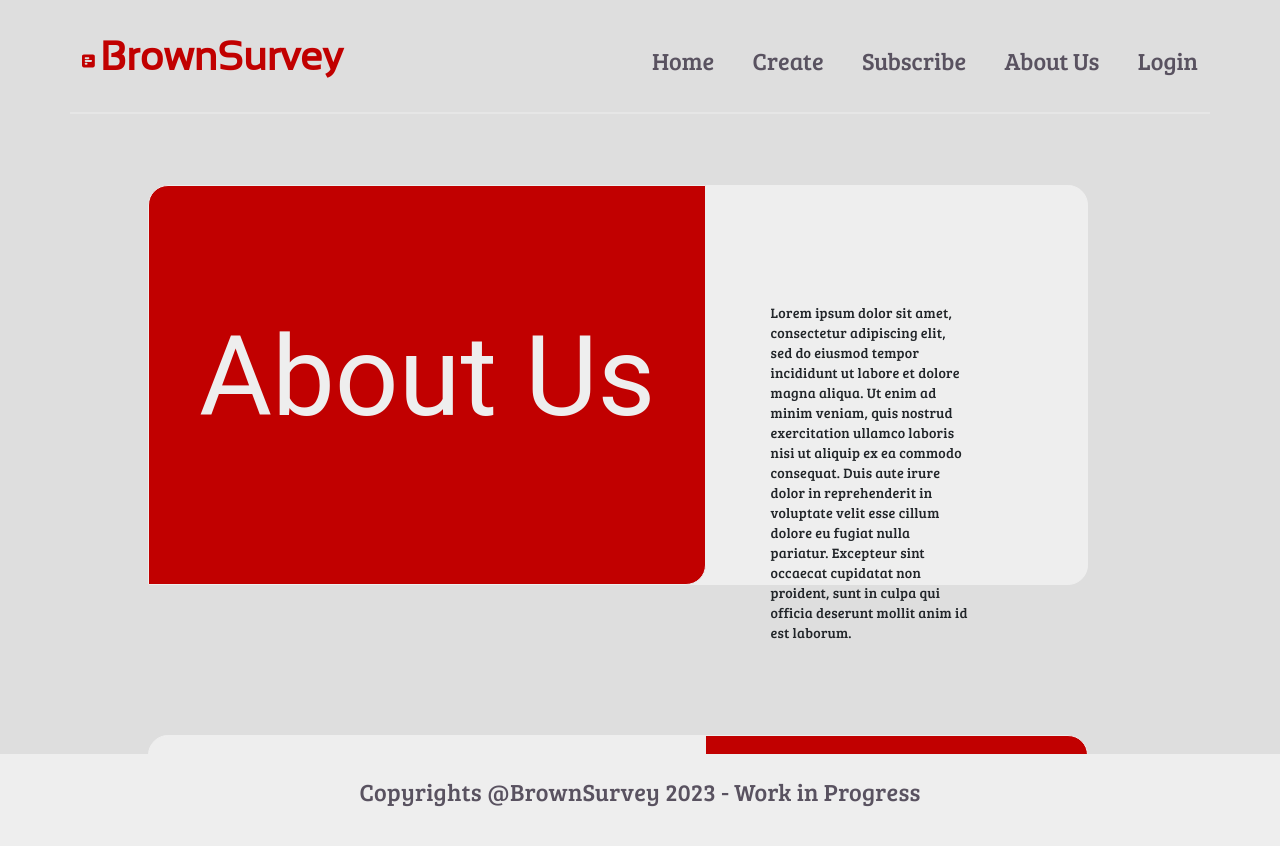
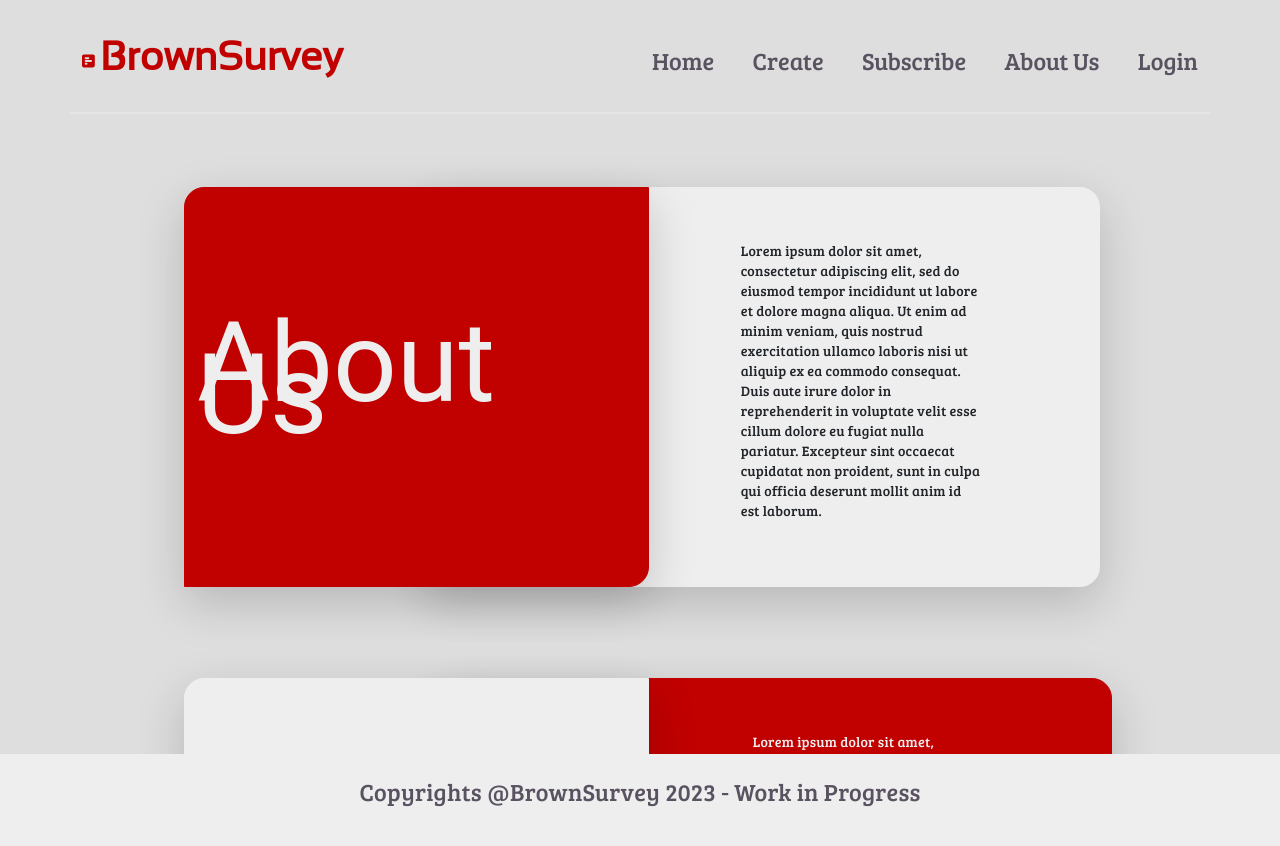
Before and after one commit to Playground0/BrownSurveyFE, an Angular app: page /about-us in a window 1280 px wide. Shown: the top 846 px of the page. Built offline with nearby package versions, Linux system fonts and the light colour scheme; no server answers.

Commit message:
add about us page

```diff
--- a/src/app/public/components/about-us/about-us.component.css
+++ b/src/app/public/components/about-us/about-us.component.css
@@ -1,32 +1,23 @@
 @import url(../../../shared/styles/globalstyles.css);
 
-.about-us-main-box{
-    display: flex;
-    width: 100%;
-    /* height: auto; */
-    position: relative;
-}
 .about-us-left-box{
-    width: 50%;
     border-radius: 20px 0px 20px 0px;
     background-color: #c10000;
-    position: absolute;
-    left: 7%;
+    left: 10%;
     z-index: 10;
     display: flex;
     justify-content: center;
     align-items: center;
     height: 50vh;
+    border: 1px solid #c10000;
 }
 .about-us-right-box{
-    width: 39%;
     border-radius: 0px 20px 20px 0px;
     background-color: #eeeeee;
-    padding: 18%;
-    position: absolute;
-    right: 98px;
+    right: 110px;
     display: flex;
     justify-content: center;
+    align-items: center;
     padding: 7.3rem;
     height: 50vh;
 }
@@ -35,19 +26,10 @@
     color: #eeeeee;
 }
 
-.our-story-main-box{
-    display: flex;
-    width: 100%;
-    /* height: auto; */
-    position: relative;
-}
 .our-story-left-box{
-    width: 50%;
     border-radius: 20px 0px 20px 0px;
     background-color: #eeeeee;
-    position: absolute;
-    left: 7%;
-    top: 550px;
+    left: 10%;
     z-index: 10;
     display: flex;
     justify-content: center;
@@ -55,19 +37,91 @@
     height: 30vh;
 }
 .our-story-right-box{
-    width: 39%;
     border-radius: 0px 20px 20px 0px;
     background-color: #c10000;
-    padding: 18%;
-    position: absolute;
     right: 98px;
-    top: 550px;
     display: flex;
     justify-content: center;
+    align-items: center;
     padding: 7.3rem;
     height: 30vh;
+    color: #EEEEEE;
+    border: 1px solid #c10000;
 }
 .our-story-main-box h1{
     font-size: 48px;
     color: #c10000;
 }
+.text{
+    margin-left: 45%;
+    /* margin-top: -20px; */
+}
+.primary-color {
+    background-color: #c10000;
+    display: flex;
+    justify-content: center;
+    align-items: center;
+    border: 1px solid #c10000;
+    left: 10%;
+    width: 84%;
+  }
+  .contributor-text {
+    transform: rotate(-90deg);
+    -webkit-transform: rotate(-90deg); /* Safari */
+    -moz-transform: rotate(-90deg); /* Firefox */
+    -ms-transform: rotate(-90deg); /* IE */
+    -o-transform: rotate(-90deg); /* Opera */
+    filter: progid:DXImageTransform.Microsoft.BasicImage(rotation=3); /* Internet Explorer */
+    color: #eeeeee;
+    width: 0;
+    height: 0;
+    margin-top: 10%;
+  }
+  .profile {
+    width: 20%;
+    margin-left: 5%;
+  }
+  .profile .mat-icon {
+    font-size: 200px;
+    width: 100%;
+    height: 100%;
+    color: #d9d9d9;
+  }
+  .contributor-info {
+    width: 50%;
+  }
+  .contributor-name {
+    font-size: 32px;
+    color: #eeeeee;
+  }
+  .contributo-desc {
+    font-size: 24px;
+    margin-top: 2%;
+    color: #eeeeee;
+    line-height: 22px;
+  }
+  .next-contributor button {
+    color: #dedede;
+    border: none;
+    box-shadow: none;
+  }
+  .navigate-contributor{
+    transform: scale(1.5);
+  }
+  .donate {
+    margin-top: 1%;
+    display: flex;
+    justify-content: center;
+    color: #c10000;
+    font-size: 18px;
+    margin-left: 10rem;
+  }
+  .donate .btn {
+    color: #c10000;
+  }
+  .donate .btn:hover {
+    color: #c10000a9;
+  }
+  .donate svg {
+    fill: #c10000;
+  }
--- a/src/app/public/components/about-us/about-us.component.html
+++ b/src/app/public/components/about-us/about-us.component.html
@@ -1,10 +1,10 @@
 <div class="container">
     <div class="about-us-main-box row">
-        <div class="about-us-left-box rounded-box ">
+        <div class="about-us-left-box col rounded-box shadow-lg">
             <h1>About Us</h1>
         </div>
-        <div class="about-us-right-box rounded-box">
-            <p>Lorem ipsum dolor sit amet, consectetur adipiscing elit, sed do eiusmod tempor incididunt ut labore
+        <div class="about-us-right-box col rounded-box shadow-lg">
+            <p class="text">Lorem ipsum dolor sit amet, consectetur adipiscing elit, sed do eiusmod tempor incididunt ut labore
                 et dolore magna aliqua. Ut enim ad minim veniam, quis nostrud exercitation ullamco laboris nisi ut
                 aliquip ex ea commodo consequat. Duis aute irure dolor in reprehenderit in voluptate velit esse
                 cillum dolore eu fugiat nulla pariatur. Excepteur sint occaecat cupidatat non proident, sunt in
@@ -12,12 +12,66 @@
         </div>
     </div>
     <div class="our-story-main-box row">
-        <div class="our-story-left-box rounded-box ">
+        <div class="our-story-left-box col rounded-box shadow-lg ">
             <h1>Our Story</h1>
         </div>
-        <div class="our-story-right-box rounded-box">
-            <p>Lorem ipsum dolor sit amet, consectetur adipiscing elit, sed do eiusmod tempor incididunt ut labore
+        <div class="our-story-right-box col rounded-box shadow-lg">
+            <p class="text">Lorem ipsum dolor sit amet, consectetur adipiscing elit, sed do eiusmod tempor incididunt ut labore
                 et dolore magna aliqua. Ut enim ad minim veniam, quis nostrud exercitation ullamco laboris.</p>
         </div>
     </div>
+    <div class="our-story-main-box row ">
+        <div class="our-story-left-box col rounded-box shadow-lg">
+            <h1>Work with Us</h1>
+        </div>
+        <div class="our-story-right-box col rounded-box shadow-lg">
+            <p class="text">Lorem ipsum dolor sit amet, consectetur adipiscing elit, sed do eiusmod tempor incididunt ut labore
+                et dolore magna aliqua. Ut enim ad minim veniam, quis nostrud exercitation ullamco laboris.</p>
+        </div>
+    </div>
+     <!-- start contributors -->
+  <div class="rounded-box primary-color shadow-lg" *ngIf="(contributorsList$| async) as contributor;">
+    <div *ngIf="!contributor" class="loader trending-loader">
+      <div class="spinner trending-spinner">
+        <mat-spinner></mat-spinner>
+      </div>
+    </div>
+    <ng-container *ngIf="contributor">
+      <div class="contributor-text">
+        <h1>Contributors</h1>
+      </div>
+      <div class="profile">
+        <mat-icon>account_circle</mat-icon>
+      </div>
+      <div class="contributor-info">
+        <span class="contributor-name">{{contributor[currContributor].cont_name}}</span>
+        <p class="contributo-desc">
+          {{contributor[currContributor].cont_desc}}
+        </p>
+      </div>
+      <div class="next-contributor">
+        <button [disabled]="currContributor === 0" class="btn" (click)="prevContributor()">
+          <mat-icon class="navigate-contributor">chevron_left</mat-icon>
+        </button>
+        <button [disabled]="contributor.length - 1 === currContributor" class="btn" (click)="nextContributor()">
+          <mat-icon class="navigate-contributor">chevron_right</mat-icon>
+        </button>
+      </div>
+    </ng-container>
+  </div>
+  <!-- end contributors -->
+
+  <div class="donate">
+    <button class="btn shadow-lg"> <span>Like what you see, Please donate a coffee to the dev team!</span> </button>
+  </div>
+  <div class="donate mb-3">
+    <button class="btn shadow">
+      <svg xmlns="http://www.w3.org/2000/svg" height="1em" viewBox="0 0 640 512">
+        <!--! Font Awesome Free 6.4.0 by @fontawesome - https://fontawesome.com License - https://fontawesome.com/license (Commercial License) Copyright 2023 Fonticons, Inc. -->
+        <path
+          d="M96 64c0-17.7 14.3-32 32-32H448h64c70.7 0 128 57.3 128 128s-57.3 128-128 128H480c0 53-43 96-96 96H192c-53 0-96-43-96-96V64zM480 224h32c35.3 0 64-28.7 64-64s-28.7-64-64-64H480V224zM32 416H544c17.7 0 32 14.3 32 32s-14.3 32-32 32H32c-17.7 0-32-14.3-32-32s14.3-32 32-32z" />
+      </svg>
+    </button>
+  </div>
+
 </div>
--- a/src/app/public/components/about-us/about-us.component.ts
+++ b/src/app/public/components/about-us/about-us.component.ts
@@ -1,10 +1,27 @@
-import { Component } from '@angular/core';
+import { Component, OnInit } from '@angular/core';
+import { Observable } from 'rxjs';
+import { ContributorList } from '../../models/ContributorsList';
+import { PublicApiService } from '../../services/public-api.service';
 
 @Component({
   selector: 'app-about-us',
   templateUrl: './about-us.component.html',
   styleUrls: ['./about-us.component.css']
 })
-export class AboutUsComponent {
-
+export class AboutUsComponent implements OnInit {
+  contributorsList$!: Observable<ContributorList[]>;
+  currContributor : number = 0;
+  constructor(private apiService: PublicApiService){}
+  ngOnInit(): void {
+    this.getContributorsList();
+  }
+  getContributorsList(){
+    this.contributorsList$ = this.apiService.getContributorsList();
+ }
+ nextContributor(){
+   this.currContributor += 1;
+ }
+ prevContributor(){
+   this.currContributor -= 1;
+ }
 }
```
